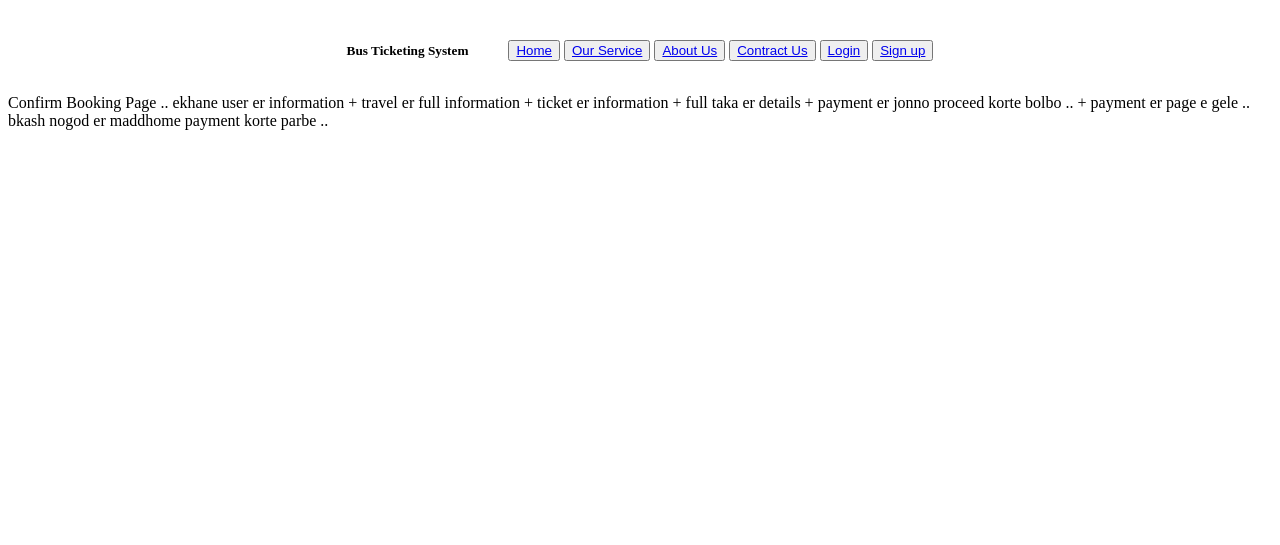
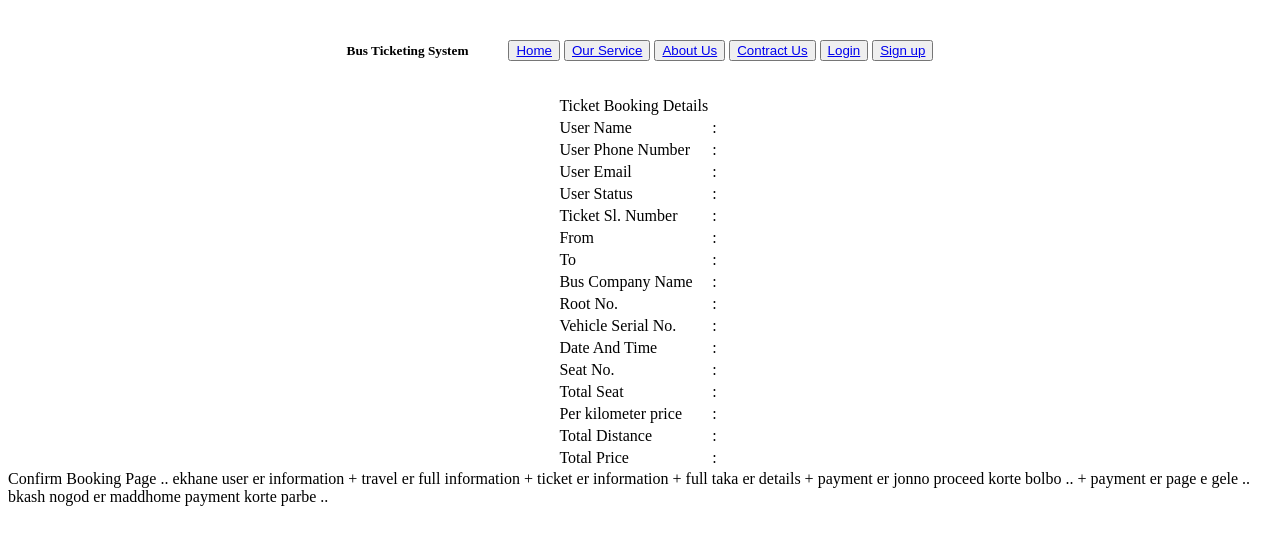
Before and after one commit to MohammadSheakh/LocalBusTicketingSystem, a PHP site: page /Local/confirmBooking.php in a window 1280 px wide. Shown: the top 545 px of the page. Run offline with PHP 8.4, Linux system fonts and the light colour scheme.

Commit message:
confirm Booking

```diff
--- a/Role/passenger/confirmBooking/confirmBooking.php
+++ b/Role/passenger/confirmBooking/confirmBooking.php
@@ -11,6 +11,100 @@
         include '../../system/navbar/mainNavbar.php';
     ?>
 
+    <table align="center">
+        <tr>
+            <td>Ticket Booking Details</td>
+        </tr>
+        <tr>
+            <td>
+            User Name
+            </td>
+            <td>:</td>
+            <td></td>
+        </tr>
+        <tr>
+            <td>
+            User Phone Number
+            </td><td>:</td><td></td>
+        </tr>
+        <tr>
+            <td>
+            User Email
+            </td><td>:</td><td></td>
+        </tr>
+        <tr>
+            <td>
+            User Status
+            </td><td>:</td><td></td>
+        </tr>
+
+        <tr>
+            <td>
+            Ticket Sl. Number
+            </td><td>:</td><td></td>
+        </tr>
+        <tr>
+            <td>
+            From
+            </td><td>:</td><td></td>
+        </tr>
+        <tr>
+            <td>
+            To
+            </td><td>:</td><td></td>
+        </tr>
+        <tr>
+            <td>
+            Bus Company Name
+            </td><td>:</td><td></td>
+        </tr>
+        <tr>
+            <td>
+            Root No.
+            </td><td>:</td><td></td>
+        </tr>
+        <tr>
+            <td>
+            Vehicle Serial No.
+
+            </td><td>:</td><td></td>
+        </tr>
+        <tr>
+            <td>
+            Date And Time
+            </td><td>:</td><td></td>
+        </tr>
+        <tr>
+            <td>
+            Seat No.
+            </td><td>:</td><td></td>
+        </tr>
+        <tr>
+            <td>
+            Total Seat
+            </td><td>:</td><td></td>
+        </tr>
+        <tr>
+            <td>
+                Per kilometer price
+            </td><td>:</td><td></td>
+        </tr>
+        <tr>
+            <td>
+                Total Distance
+            </td>
+            <td>:</td>
+            <td></td>
+        </tr>
+        <tr>
+            <td>
+                Total Price
+            </td>
+            <td>:</td>
+            <td></td>
+        </tr>
+    </table>
+
     Confirm Booking Page ..
     ekhane user er information +
     travel er full information +
```
